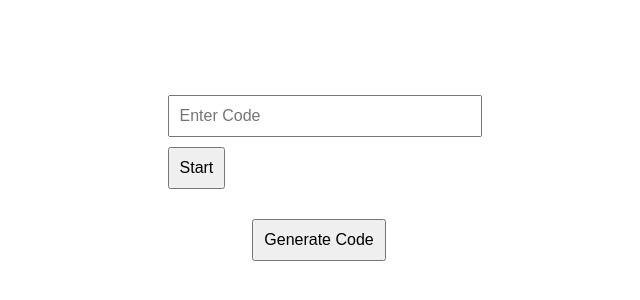
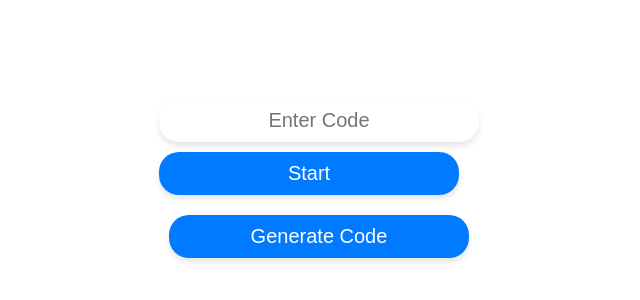
Before and after one commit to knottree/threeColors, a plain HTML site: page index.html in a window 1280 px wide. Shown: the part 222-522 px from the top of the page, without its empty margins (321-961 px from the left). Drawn offline with nearby package versions, Linux system fonts and the light colour scheme.

Commit message:
reverted styling

```diff
--- a/style.css
+++ b/style.css
@@ -1,30 +1,48 @@
-body {
+body, html {
+    margin: 0;
+    padding: 0;
+    height: 100%;
+    display: flex;
+    justify-content: center;
+    align-items: center;
+    flex-direction: column;
     font-family: 'Open Sans', sans-serif;
-    display: flex;
-    flex-direction: column;
-    align-items: center; /* Centers items horizontally in the container */
-    justify-content: center; /* Centers items vertically in the container */
-    height: 100vh; /* Use the full height of the viewport */
-    margin: 0;
 }
 
-#codeEntry, #codeGenerator, #colorDisplay {
-    margin: 10px; /* Adds some space around each element */
+input, button {
+    font-size: 20px;
+    padding: 10px;
+    margin: 10px;
+    width: 300px; /* Adjust based on your preference */
+    display: block;
+    border: none;
+    border-radius: 20px; /* Rounded corners */
+    box-shadow: 0 4px 6px rgba(0,0,0,0.1); /* Soft shadow for depth */
+    cursor: pointer;
+}
+
+button {
+    background-color: #007BFF;
+    color: white;
+}
+
+input {
+    cursor: text;
+}
+
+input#codeDisplay, input#enterCode {
+    text-align: center;
 }
 
 #colorDisplay {
-    width: 200px;
-    height: 200px;
-    border: 1px solid #000;
-    display: none; /* Initially hidden */
+    width: 100%;
+    height: 100%;
+    position: fixed;
+    top: 0;
+    left: 0;
+    display: none;
+    border-radius: 0; /* No rounding needed here */
 }
 
-button, input[type="text"] {
-    padding: 10px;
-    margin: 5px; /* Ensures some space around buttons and input */
-    font-size: 16px; /* Increases readability */
-}
-
-input[type="text"] {
-    width: calc(100% - 22px); /* Adjusts input width to fit content */
-}
+/* Add Google Fonts */
+@import url('https://fonts.googleapis.com/css2?family=Open+Sans:wght@300;400;600&display=swap');
```
